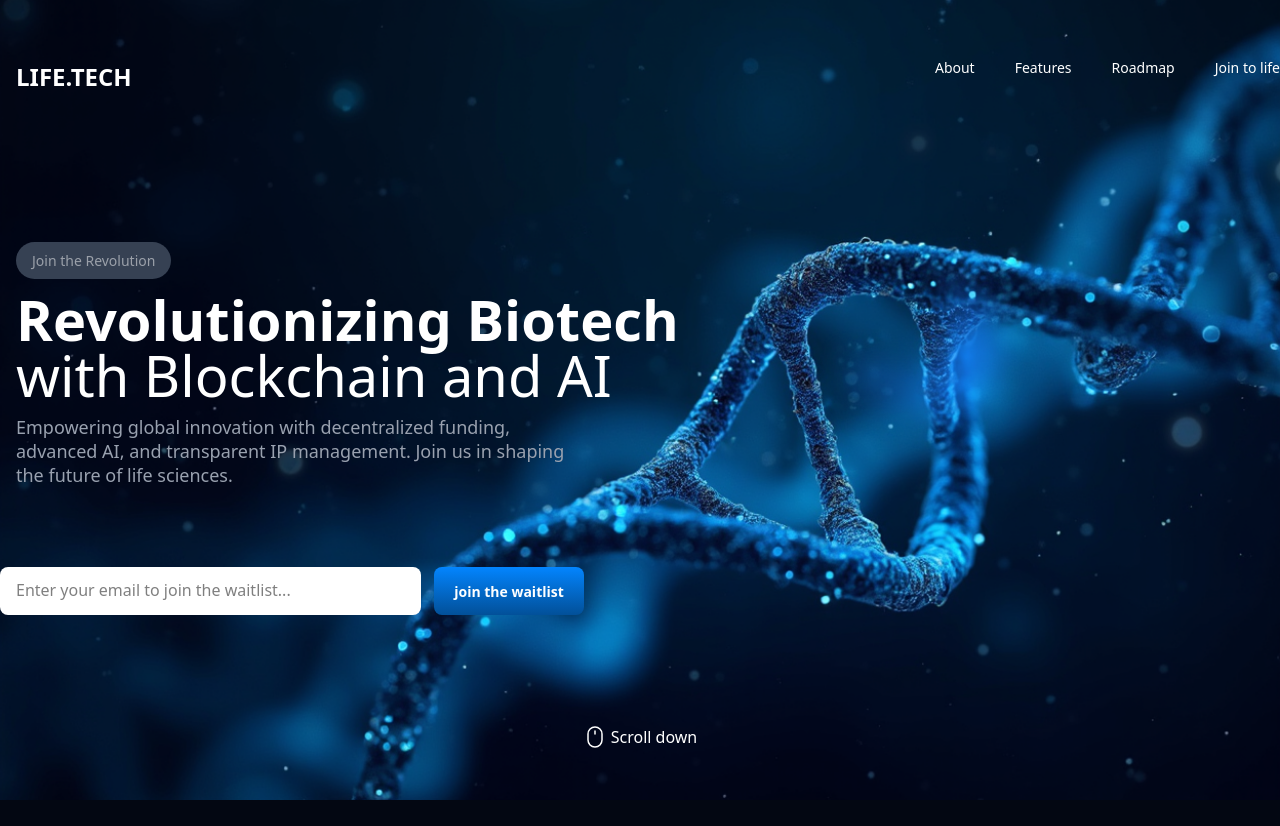
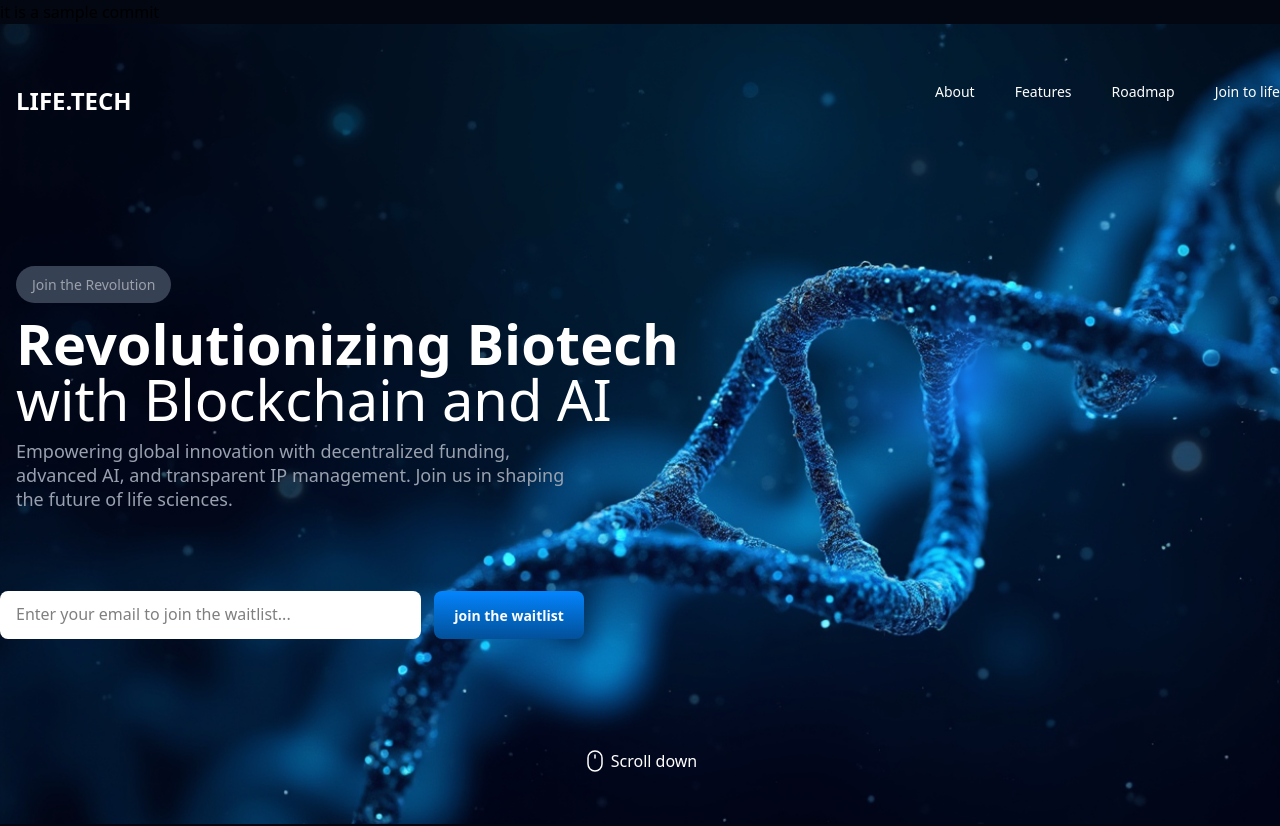
Before and after one commit to Mansour13737/sample, a Next.js app: page / in a window 1280 px wide. Shown: the top 826 px of the page. Built offline with nearby package versions, Linux system fonts and the light colour scheme.

Commit message:
it is a test for pulling main to dev

```diff
--- a/src/app/page.tsx
+++ b/src/app/page.tsx
@@ -7,6 +7,7 @@ import RoadMap from "./sections/roadmap/page";
 export default function Home() {
   return (
    <div className="bg-gray-950">
+    <h1>it is a sample commit</h1>
     <Hero/>
     <Features/>
     <KeyFeatures/>
```
